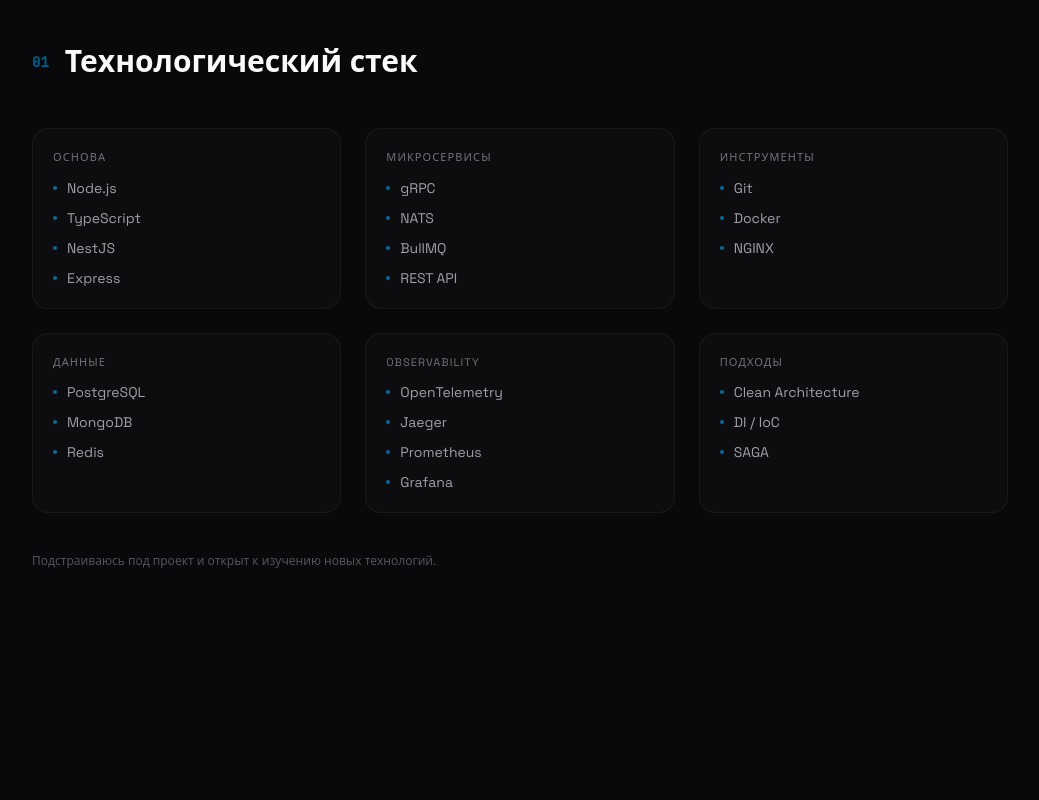
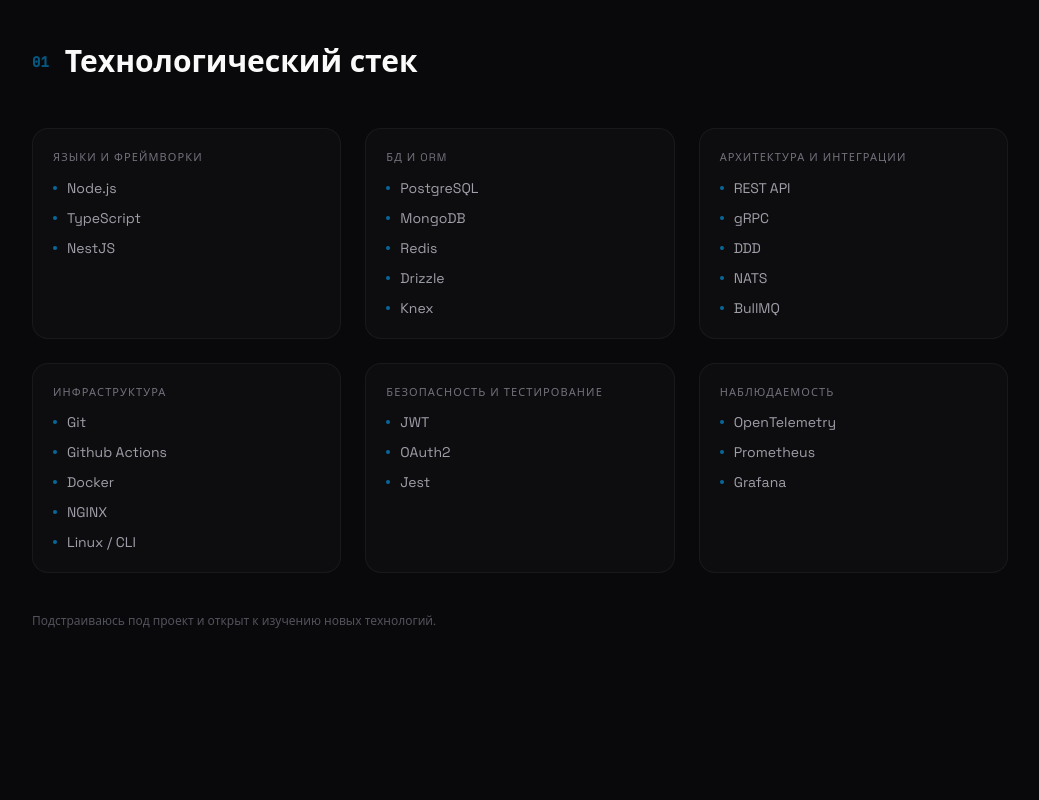
Before and after one commit to osipovts/cv, a React (Vite) app: page / in a window 1280 px wide. Shown: the part 820-1620 px from the top of the page, without its empty margins (120-1159 px from the left). Built offline with nearby package versions, Linux system fonts and the light colour scheme.

Commit message:
feat: rework skills

```diff
--- a/src/components/Skills.tsx
+++ b/src/components/Skills.tsx
@@ -3,28 +3,28 @@
 
 const groups = [
   {
-    title: 'Основа',
-    items: ['Node.js', 'TypeScript', 'NestJS', 'Express'],
+    title: 'Языки и фреймворки',
+    items: ['Node.js', 'TypeScript', 'NestJS'],
   },
   {
-    title: 'Микросервисы',
-    items: ['gRPC', 'NATS', 'BullMQ', 'REST API'],
+    title: 'БД и ORM',
+    items: ['PostgreSQL', 'MongoDB', 'Redis', 'Drizzle', 'Knex'],
   },
   {
-    title: 'Инструменты',
-    items: ['Git', 'Docker', 'NGINX'],
+    title: 'Архитектура и интеграции',
+    items: ['REST API', 'gRPC', 'DDD', 'NATS', 'BullMQ'],
   },
   {
-    title: 'Данные',
-    items: ['PostgreSQL', 'MongoDB', 'Redis'],
+    title: 'Инфраструктура',
+    items: ['Git', 'Github Actions', 'Docker', 'NGINX', 'Linux / CLI'],
   },
   {
-    title: 'Observability',
-    items: ['OpenTelemetry', 'Jaeger', 'Prometheus', 'Grafana'],
+    title: 'Безопасность и тестирование',
+    items: ['JWT', 'OAuth2', 'Jest'],
   },
   {
-    title: 'Подходы',
-    items: ['Clean Architecture', 'DI / IoC', 'SAGA'],
+    title: 'Наблюдаемость',
+    items: ['OpenTelemetry', 'Prometheus', 'Grafana'],
   },
 ];
 
```
